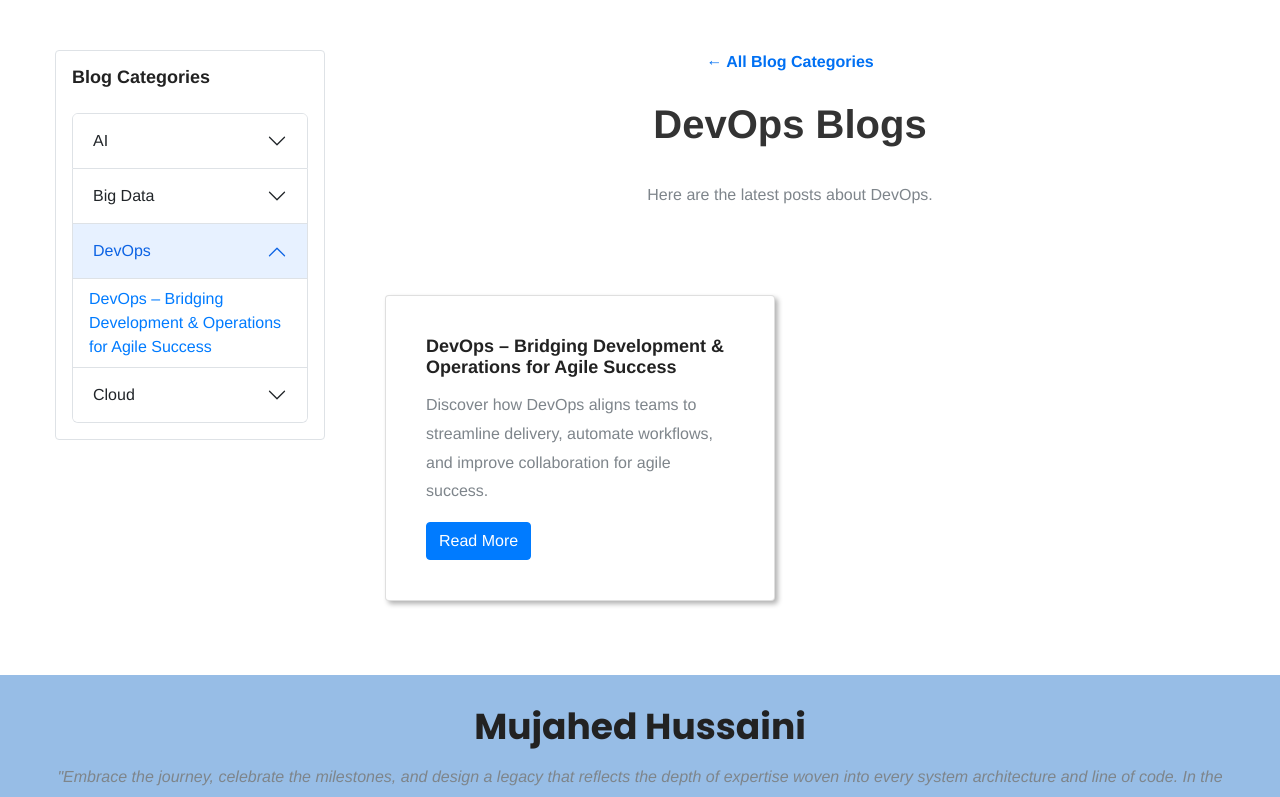
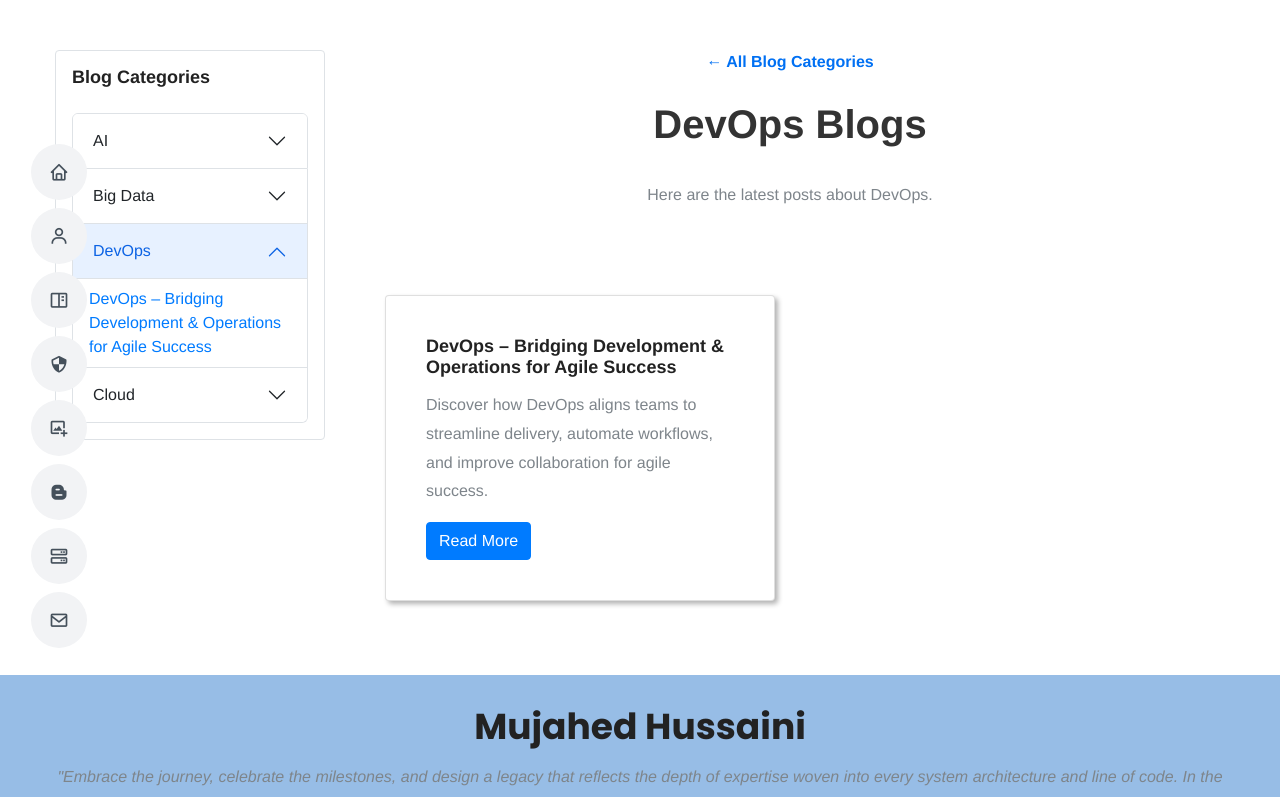
Before and after one commit to mujahed85/mujahed85.github.io, a Next.js app: page /blogs/devops in a window 1280 px wide. Shown: the top 797 px of the page. Built offline with nearby package versions, Linux system fonts and the light colour scheme.

Commit message:
feat: add Header component to BlogContent and DevOps blog page for consistent navigation

```diff
--- a/app/blogs/devops/[slug]/BlogContent.jsx
+++ b/app/blogs/devops/[slug]/BlogContent.jsx
@@ -3,6 +3,7 @@
 import { useEffect, useState } from 'react';
 import { marked } from 'marked';
 import createDOMPurify from 'dompurify';
+import Header from '../../../components/blog/header';
 
 export default function BlogContent({ content }) {
   const [markdown, setMarkdown] = useState(content);
@@ -26,6 +27,8 @@ export default function BlogContent({ content }) {
 
   return (
     <div className="blog-content-editor mt-4">
+      <Header />
+
       <div className="d-flex justify-content-end mb-2 gap-2">
         <button className="btn btn-sm btn-outline-primary" onClick={() => setEditMode(!editMode)}>
           {editMode ? 'Preview' : 'Edit Markdown'}
--- a/app/blogs/devops/page.js
+++ b/app/blogs/devops/page.js
@@ -3,6 +3,7 @@ import Footer from '../../components/footer';
 import fs from 'fs';
 import path from 'path';
 import Link from 'next/link';
+import Header from '../../components/blog/header';
 
 const blogsData = JSON.parse(fs.readFileSync(path.join(process.cwd(), 'posts/data/blogs.json'), 'utf8'));
 
@@ -14,6 +15,8 @@ export default function DevopsBlogListPage() {
 
   return (
     <>
+        <Header />
+
       <section className="container spacer">
         <div className="row">
           <div className="col-md-4 col-lg-3 mb-4">
```
